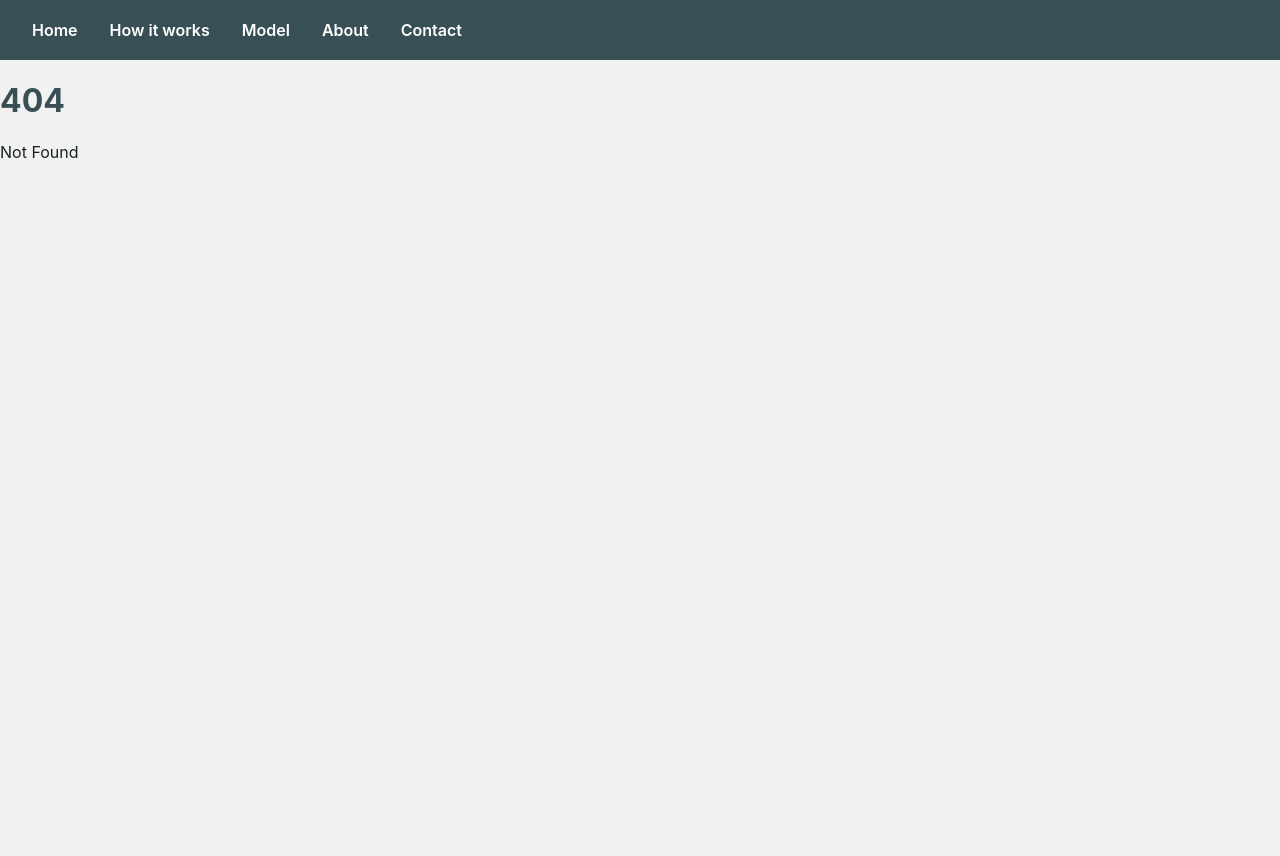
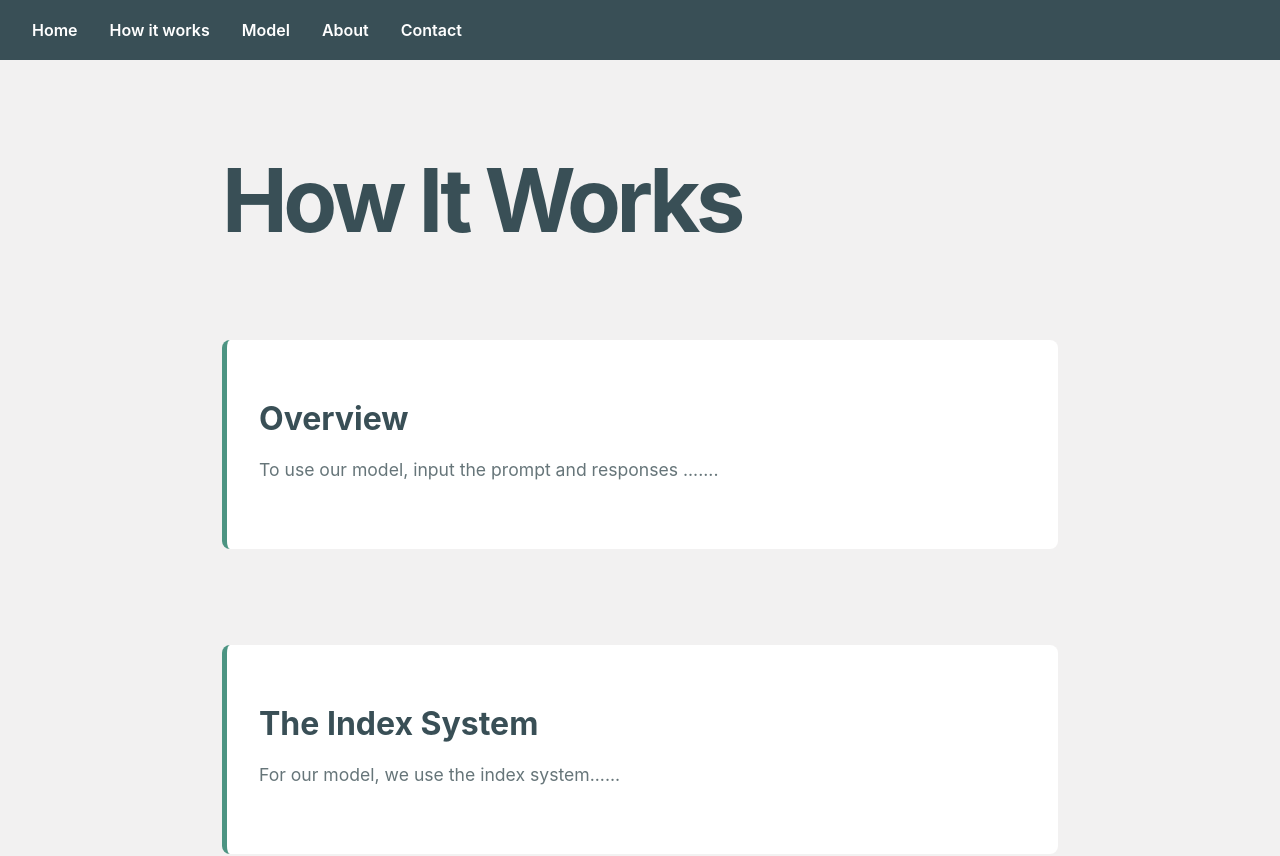
Before and after one commit to innovator-branchout/ai_eval, a SvelteKit app: page /guide in a window 1280 px wide. Before the commit this address had no page. Shown: the top 856 px of the page. Before the commit the page ends 800 px from the top, so only its background shows below. Built offline with nearby package versions, Linux system fonts and the light colour scheme.

Commit message:
Initial guide page
Made the initial guide page for the website. NOT COMPLETE.

```diff
--- /dev/null
+++ b/src/routes/guide/+page.svelte
@@ -0,0 +1,73 @@
+<svelte:head>
+	<title>How It Works</title>
+	<meta
+		name="description"
+		content="explains how to use the model"
+	/>
+</svelte:head>
+
+<main>
+	<h1>How It Works</h1>
+
+	<section id="overview">
+		<h2>Overview</h2>
+
+		<p>
+			To use our model, input the prompt and responses .......
+		</p>
+	</section>
+
+	<section id="index_system">
+		<h2>The Index System</h2>
+
+		<p>
+			For our model, we use the index system......
+		</p>
+	</section>
+
+	<section id="examples">
+		<h2>Examples</h2>
+
+		<p>
+			Here are some examples of inputs and outputs to our model
+		</p>
+	</section>
+</main>
+
+<style>
+	main {
+		max-width: 900px;
+		min-height: calc(100vh - 70px);
+		margin: 0 auto;
+		padding: 6rem 2rem;
+	}
+	h1 {
+		margin: 0 0 1.25rem;
+		color: var(--charcoal);
+		font-size: clamp(3rem, 8vw, 5.5rem);
+		line-height: 1;
+		letter-spacing: -0.05em;
+	}
+
+	h2 {
+		margin-bottom: 1rem;
+		color: var(--charcoal);
+		font-size: 2rem;
+	}
+
+	p {
+		max-width: 650px;
+		margin-bottom: 2rem;
+		color: var(--muted);
+		font-size: 1.1rem;
+		line-height: 1.7;
+	}
+    section {
+		margin-top: 6rem;
+		padding: 2rem;
+		border-left: 5px solid var(--seagrass);
+		border-radius: 0.5rem;
+		background: var(--surface);
+	}
+
+</style>
```
